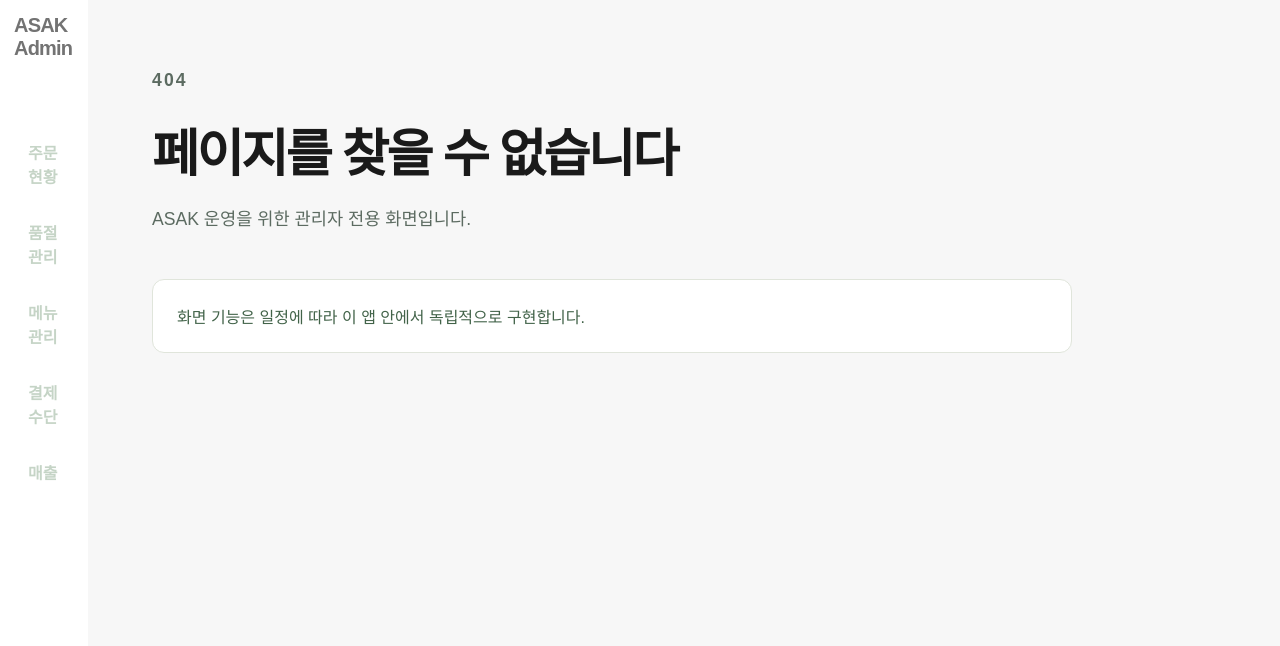
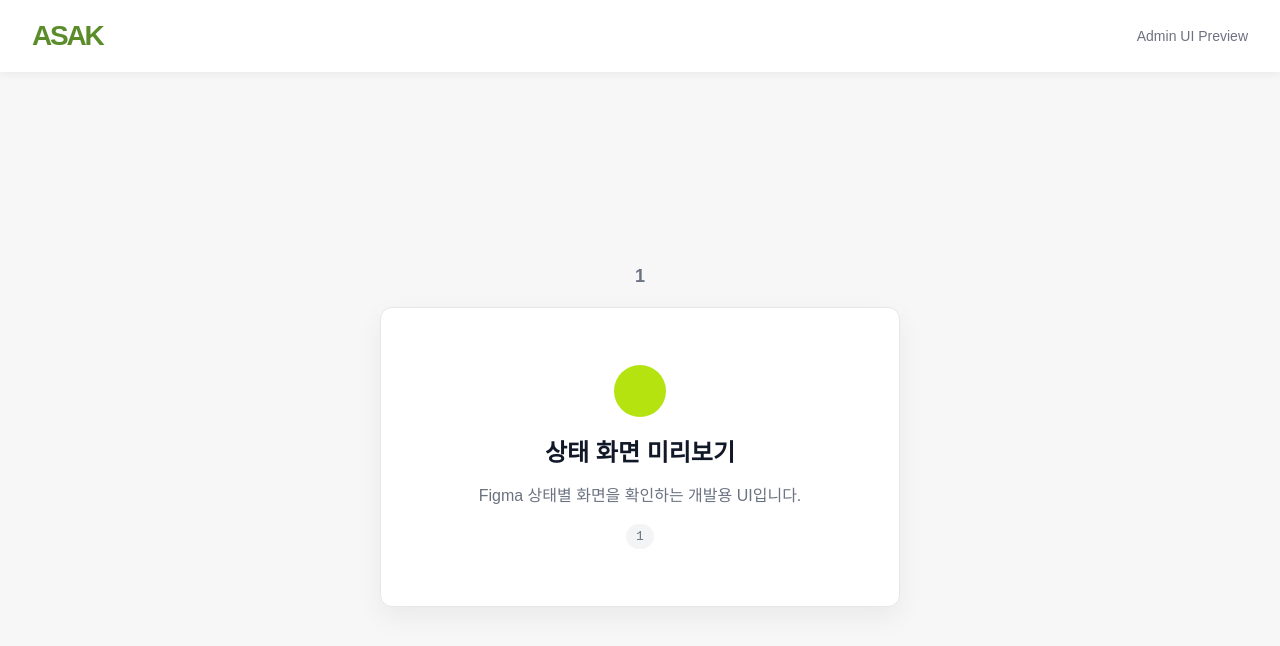
Before and after one commit to hagenie128/ASAK_Admin, a React (Vite) app: page /ui-preview/1/1 in a window 1280 px wide. Before the commit this address had no page. Shown: the top 646 px of the page. Built offline with nearby package versions, Linux system fonts and the light colour scheme.

Commit message:
feat(admin): add Figma state previews

```diff
--- a/src/apps/AdminApp.jsx
+++ b/src/apps/AdminApp.jsx
@@ -8,6 +8,7 @@ import MenuEditPage from "../pages/admin/MenuEditPage.jsx";
 import PaymentMethodPage from "../pages/admin/PaymentMethodPage.jsx";
 import SalesSummaryPage from "../pages/admin/SalesSummaryPage.jsx";
 import DashboardPage from "../pages/admin/DashboardPage.jsx";
+import UiStatePreviewPage from "../pages/admin/UiStatePreviewPage.jsx";
 import AdminLayout from "../layouts/AdminLayout.jsx";
 
 /*
@@ -68,6 +69,9 @@ export default function AdminApp() {
   // TODO: 실제 관리자 라우팅 정책이 확정되면 이 분기를 canonical /orders/live 경로로 옮깁니다.
   if (pathname === "/") return <OrderListPage />;
   if (pathname === "/login") return <LoginPage />;
+  if (pathname.startsWith("/ui-preview/")) {
+    return <Routes><Route path="/ui-preview/:screen/:state" element={<UiStatePreviewPage />} /></Routes>;
+  }
 
   const staticPages = {
     "/dashboard": <DashboardPage />,
--- /dev/null
+++ b/src/pages/admin/UiStatePreviewPage.jsx
@@ -0,0 +1,53 @@
+import { useParams } from "react-router-dom";
+
+const screenLabels = {
+  live: "실시간 주문",
+  orders: "주문 관리",
+  soldout: "품절 관리",
+  login: "로그인",
+  menu: "메뉴 관리",
+  payment: "결제 수단",
+  sales: "매출",
+  dashboard: "대시보드",
+};
+
+const copy = {
+  loading: ["불러오는 중입니다", "데이터를 조회하는 상태의 정적 UI입니다."],
+  empty: ["표시할 데이터가 없습니다", "조건에 맞는 항목이 없을 때의 UI입니다."],
+  error: ["화면을 불러오지 못했습니다", "재시도 로직은 기능 구현 시 연결합니다."],
+  confirm: ["변경 사항을 확인해주세요", "확인과 취소는 정적 버튼입니다."],
+  progress: ["저장 중입니다", "요청 중 입력을 잠그는 상태의 UI입니다."],
+  success: ["변경 사항이 반영되었습니다", "정적 성공 안내 상태입니다."],
+  selection: ["변경된 상태 미리보기", "선택값은 실제 데이터 연결 후 표시됩니다."],
+  info: ["상태 화면 미리보기", "Figma 상태별 화면을 확인하는 개발용 UI입니다."],
+};
+
+function getTone(state) {
+  if (/loading|saving|submitting|retry/i.test(state)) return "progress";
+  if (/empty/i.test(state)) return "empty";
+  if (/error|failure|unauthorized/i.test(state)) return "error";
+  if (/confirm/i.test(state)) return "confirm";
+  if (/success|toast|changed|notification/i.test(state)) return "success";
+  if (/detail|selected|disabled|filter/i.test(state)) return "selection";
+  return "info";
+}
+
+export default function UiStatePreviewPage() {
+  const { screen = "live", state = "loading" } = useParams();
+  const tone = getTone(state);
+  const [title, description] = copy[tone];
+
+  return (
+    <main className="admin-state-preview">
+      <header><strong>ASAK</strong><span>Admin UI Preview</span></header>
+      <section>
+        <p>{screenLabels[screen] ?? screen}</p>
+        <article className={`admin-state-card admin-state-card--${tone}`}>
+          <i aria-hidden="true" />
+          <h1>{title}</h1><p>{description}</p><code>{state}</code>
+          {tone === "confirm" && <div><button disabled>취소</button><button disabled>확인</button></div>}
+        </article>
+      </section>
+    </main>
+  );
+}
--- a/src/styles/app-shell.css
+++ b/src/styles/app-shell.css
@@ -609,6 +609,27 @@ a {
 .admin-login-card > button { height: 48px; border: 0; border-radius: 8px; background: var(--admin-deep-green); color: #fff; font: inherit; font-weight: 800; opacity: 0.58; }
 .admin-login-card small { color: #6b7280; text-align: center; }
 
+/* Figma state preview routes ------------------------------------------------ */
+.admin-state-preview { min-height: 100vh; background: var(--admin-page-bg); color: #111827; }
+.admin-state-preview > header { height: 72px; padding: 0 32px; display: flex; align-items: center; justify-content: space-between; background: #fff; box-shadow: 0 2px 8px rgba(0, 0, 0, 0.06); }
+.admin-state-preview > header strong { color: var(--admin-deep-green); font-size: 28px; letter-spacing: -0.08em; }
+.admin-state-preview > header span { color: #6b7280; font-size: 14px; }
+.admin-state-preview > section { min-height: calc(100vh - 72px); padding: 48px 24px; display: grid; align-content: center; justify-items: center; gap: 20px; }
+.admin-state-preview > section > p { margin: 0; color: #6b7280; font-size: 18px; font-weight: 700; }
+.admin-state-card { width: min(520px, 100%); min-height: 300px; padding: 40px; display: grid; align-content: center; justify-items: center; gap: 16px; border: 1px solid var(--admin-border); border-radius: 12px; background: #fff; text-align: center; box-shadow: 0 10px 28px rgba(0, 0, 0, 0.06); }
+.admin-state-card h1, .admin-state-card p { margin: 0; }
+.admin-state-card h1 { font-size: 24px; }
+.admin-state-card p { color: #6b7280; line-height: 1.5; }
+.admin-state-card i { width: 52px; height: 52px; border-radius: 50%; background: #b5e30f; }
+.admin-state-card code { padding: 5px 10px; border-radius: 999px; background: #f3f4f6; color: #6b7280; }
+.admin-state-card--progress i { border: 7px solid #e5e7eb; border-top-color: #b5e30f; background: transparent; }
+.admin-state-card--empty i { background: #d1d5db; }
+.admin-state-card--error i { background: #ef4444; }
+.admin-state-card--confirm i { background: #fbbf24; }
+.admin-state-card--success i { background: #5da45d; }
+.admin-state-card > div { display: flex; gap: 8px; }
+.admin-state-card button { min-width: 112px; height: 40px; border: 1px solid var(--admin-border); border-radius: 8px; background: #f3f4f6; color: #9ca3af; font: inherit; }
+
 @media (max-width: 1280px) {
   .admin-app { grid-template-columns: var(--admin-sidebar-compact-width) minmax(0, 1fr); }
   .admin-sidebar { padding: 14px; }
```
Also changed, not shown: 1 other file (tests, documents, lock files or other folders).
